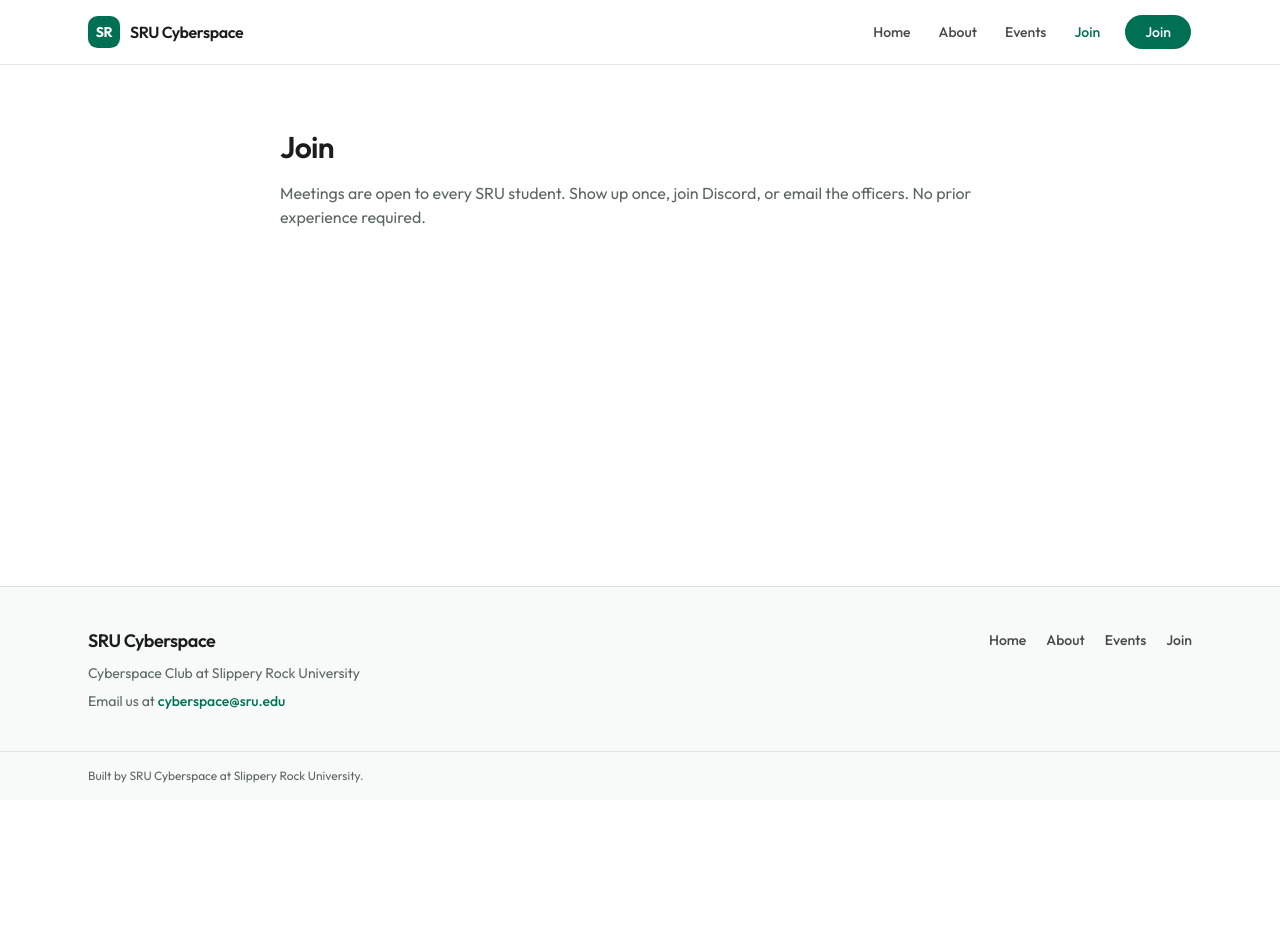
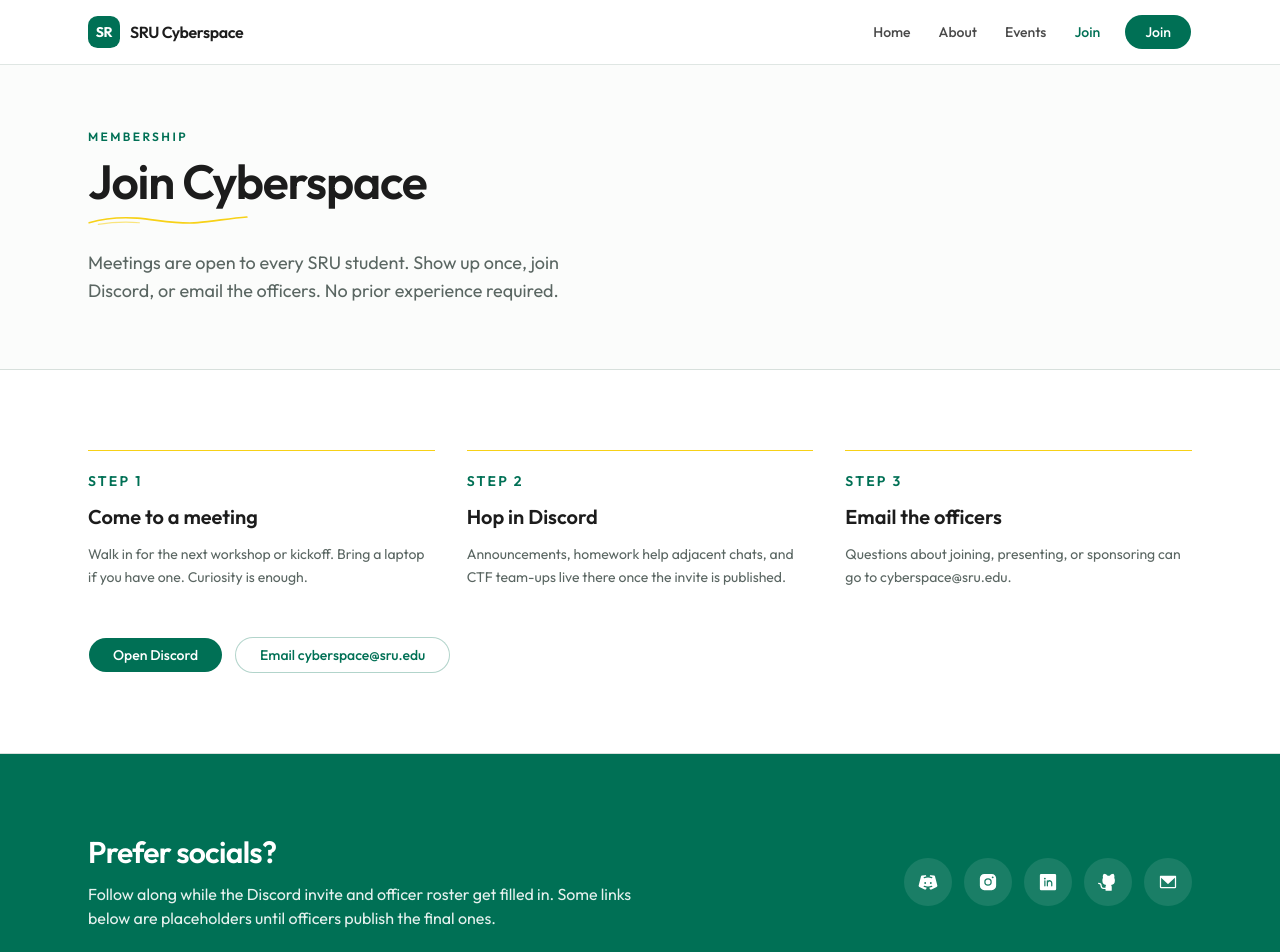
Before and after one commit to SRU-Cyberspace/SRU-Cyberspace-Website, a Next.js app: page /join in a window 1280 px wide. Shown: the top 952 px of the page. Before the commit the page ends 800 px from the top, so only its background shows below. Built offline with nearby package versions, Linux system fonts and the light colour scheme.

Commit message:
feat(pages): flesh out About, Events, and Join

```diff
--- a/src/app/about/page.tsx
+++ b/src/app/about/page.tsx
@@ -1,14 +1,73 @@
+import type { Metadata } from "next"
+import { PageHero } from "@/components/page-hero"
 import { club } from "@/content/club"
 
-export const metadata = {
+export const metadata: Metadata = {
   title: "About",
+  description: club.aboutBlurb,
 }
 
 export default function AboutPage() {
   return (
-    <main className="mx-auto flex w-full max-w-3xl flex-1 flex-col gap-4 px-6 py-16">
-      <h1 className="text-3xl font-semibold tracking-tight">About</h1>
-      <p className="text-muted-foreground">{club.aboutBlurb}</p>
+    <main>
+      <PageHero
+        eyebrow={club.formalName}
+        title="About the club"
+        description={club.aboutBlurb}
+      />
+
+      <section className="mx-auto grid w-full max-w-6xl gap-12 px-4 py-16 sm:px-6 md:grid-cols-[1.2fr_0.8fr] md:py-20">
+        <div className="space-y-5">
+          <h2 className="text-2xl font-semibold tracking-tight text-ink">
+            Who we are
+          </h2>
+          <p className="leading-relaxed text-muted-foreground">
+            {club.mission}
+          </p>
+          <p className="leading-relaxed text-muted-foreground">
+            Meetings mix short talks with time on the keyboard. You can show up
+            for one workshop or stick around all semester. Majors, minors, and
+            first-year explorers are all welcome.
+          </p>
+        </div>
+
+        <aside className="space-y-4 rounded-2xl bg-brand p-6 text-brand-foreground md:p-8">
+          <h2 className="text-xl font-semibold tracking-tight">Quick facts</h2>
+          <ul className="space-y-3 text-sm leading-relaxed text-brand-foreground/90">
+            <li>Open to every Slippery Rock University student</li>
+            <li>Focus on ethical cybersecurity practice and community</li>
+            <li>Workshops, CTF nights, speakers, and career help</li>
+            <li>Campus home base in {club.location}</li>
+          </ul>
+        </aside>
+      </section>
+
+      <section className="border-t border-border bg-background">
+        <div className="mx-auto w-full max-w-6xl px-4 py-16 sm:px-6 md:py-20">
+          <h2 className="text-2xl font-semibold tracking-tight text-ink">
+            Officers
+          </h2>
+          <p className="mt-2 max-w-2xl text-muted-foreground">
+            Officer names will appear here once the board confirms them for{" "}
+            {club.schoolYear}.
+          </p>
+          <ul className="mt-10 grid gap-6 sm:grid-cols-2 lg:grid-cols-3">
+            {club.officers.map((officer) => (
+              <li
+                key={officer.role}
+                className="border-t border-gold pt-4"
+              >
+                <p className="text-sm font-medium uppercase tracking-[0.14em] text-brand">
+                  {officer.role}
+                </p>
+                <p className="mt-2 text-lg font-semibold text-ink">
+                  {officer.name}
+                </p>
+              </li>
+            ))}
+          </ul>
+        </div>
+      </section>
     </main>
   )
 }
--- a/src/app/events/page.tsx
+++ b/src/app/events/page.tsx
@@ -1,17 +1,83 @@
+import type { Metadata } from "next"
+import Link from "next/link"
+import { PageHero } from "@/components/page-hero"
+import { Pressable } from "@/components/pressable"
+import { Button } from "@/components/ui/button"
 import { club } from "@/content/club"
 
-export const metadata = {
+export const metadata: Metadata = {
   title: "Events",
+  description:
+    "Workshops, CTF practice, and speaker nights from Cyberspace Club at SRU.",
 }
 
 export default function EventsPage() {
   return (
-    <main className="mx-auto flex w-full max-w-3xl flex-1 flex-col gap-4 px-6 py-16">
-      <h1 className="text-3xl font-semibold tracking-tight">Events</h1>
-      <p className="text-muted-foreground">
-        Upcoming nights and workshops for {club.shortName}. Dates land once
-        officers confirm the calendar.
-      </p>
+    <main>
+      <PageHero
+        eyebrow="Calendar"
+        title="Events and initiatives"
+        description="Workshop nights, CTF practice, and speakers. Exact dates stay TBA until officers publish the fall schedule."
+      />
+
+      <section className="mx-auto w-full max-w-6xl px-4 py-16 sm:px-6 md:py-20">
+        <h2 className="text-2xl font-semibold tracking-tight text-ink">
+          Upcoming
+        </h2>
+        <ul className="mt-8 space-y-6">
+          {club.events.map((event) => (
+            <li
+              key={event.title}
+              className="grid gap-3 border-t border-border py-6 md:grid-cols-[220px_1fr] md:gap-8"
+            >
+              <div>
+                <p className="text-sm font-semibold uppercase tracking-[0.14em] text-brand">
+                  {event.status === "tba" ? "Date TBA" : event.status}
+                </p>
+                <p className="mt-2 text-sm text-muted-foreground">
+                  {event.date}
+                </p>
+                <p className="text-sm text-muted-foreground">{event.location}</p>
+              </div>
+              <div>
+                <h3 className="text-xl font-semibold text-ink">{event.title}</h3>
+                <p className="mt-2 max-w-2xl leading-relaxed text-muted-foreground">
+                  {event.summary}
+                </p>
+              </div>
+            </li>
+          ))}
+        </ul>
+      </section>
+
+      <section className="border-t border-border bg-secondary/40">
+        <div className="mx-auto w-full max-w-6xl px-4 py-16 sm:px-6 md:py-20">
+          <h2 className="text-2xl font-semibold tracking-tight text-ink">
+            Ongoing initiatives
+          </h2>
+          <ul className="mt-10 grid gap-8 md:grid-cols-3">
+            {club.initiatives.map((item) => (
+              <li key={item.title} className="space-y-2 border-t border-gold pt-5">
+                <h3 className="text-lg font-semibold text-ink">{item.title}</h3>
+                <p className="text-sm leading-relaxed text-muted-foreground">
+                  {item.summary}
+                </p>
+              </li>
+            ))}
+          </ul>
+          <div className="mt-12">
+            <Pressable>
+              <Button
+                render={<Link href="/join" />}
+                className="rounded-full bg-brand px-6 text-brand-foreground hover:bg-brand/90"
+                size="lg"
+              >
+                Join and get updates
+              </Button>
+            </Pressable>
+          </div>
+        </div>
+      </section>
     </main>
   )
 }
--- a/src/app/join/page.tsx
+++ b/src/app/join/page.tsx
@@ -1,14 +1,121 @@
+import type { Metadata } from "next"
+import Link from "next/link"
+import { PageHero } from "@/components/page-hero"
+import { Pressable } from "@/components/pressable"
+import { SocialIcon } from "@/components/social-icon"
+import { Button } from "@/components/ui/button"
 import { club } from "@/content/club"
 
-export const metadata = {
+export const metadata: Metadata = {
   title: "Join",
+  description: club.joinBlurb,
 }
 
+const steps = [
+  {
+    title: "Come to a meeting",
+    body: "Walk in for the next workshop or kickoff. Bring a laptop if you have one. Curiosity is enough.",
+  },
+  {
+    title: "Hop in Discord",
+    body: "Announcements, homework help adjacent chats, and CTF team-ups live there once the invite is published.",
+  },
+  {
+    title: "Email the officers",
+    body: `Questions about joining, presenting, or sponsoring can go to ${club.email}.`,
+  },
+] as const
+
 export default function JoinPage() {
+  const discord = club.socials.find((social) => social.kind === "discord")
+
   return (
-    <main className="mx-auto flex w-full max-w-3xl flex-1 flex-col gap-4 px-6 py-16">
-      <h1 className="text-3xl font-semibold tracking-tight">Join</h1>
-      <p className="text-muted-foreground">{club.joinBlurb}</p>
+    <main>
+      <PageHero
+        eyebrow="Membership"
+        title="Join Cyberspace"
+        description={club.joinBlurb}
+      />
+
+      <section className="mx-auto w-full max-w-6xl px-4 py-16 sm:px-6 md:py-20">
+        <ol className="grid gap-8 md:grid-cols-3">
+          {steps.map((step, index) => (
+            <li key={step.title} className="space-y-3 border-t border-gold pt-5">
+              <p className="text-sm font-semibold uppercase tracking-[0.16em] text-brand">
+                Step {index + 1}
+              </p>
+              <h2 className="text-xl font-semibold text-ink">{step.title}</h2>
+              <p className="text-sm leading-relaxed text-muted-foreground">
+                {step.body}
+              </p>
+            </li>
+          ))}
+        </ol>
+
+        <div className="mt-12 flex flex-wrap gap-3">
+          <Pressable>
+            <Button
+              render={
+                <a
+                  href={discord?.href ?? `mailto:${club.email}`}
+                  target={discord ? "_blank" : undefined}
+                  rel={discord ? "noopener noreferrer" : undefined}
+                />
+              }
+              className="rounded-full bg-brand px-6 text-brand-foreground hover:bg-brand/90"
+              size="lg"
+            >
+              Open Discord
+            </Button>
+          </Pressable>
+          <Pressable>
+            <Button
+              render={<a href={`mailto:${club.email}`} />}
+              variant="outline"
+              className="rounded-full border-brand/30 px-6 text-brand hover:bg-brand/5"
+              size="lg"
+            >
+              Email {club.email}
+            </Button>
+          </Pressable>
+        </div>
+      </section>
+
+      <section className="border-t border-border bg-brand text-brand-foreground">
+        <div className="mx-auto flex w-full max-w-6xl flex-col gap-8 px-4 py-16 sm:px-6 md:flex-row md:items-center md:justify-between md:py-20">
+          <div className="max-w-xl space-y-3">
+            <h2 className="text-3xl font-semibold tracking-tight">
+              Prefer socials?
+            </h2>
+            <p className="text-brand-foreground/90">
+              Follow along while the Discord invite and officer roster get filled
+              in. Some links below are placeholders until officers publish the
+              final ones.
+            </p>
+          </div>
+          <ul className="flex flex-wrap gap-3">
+            {club.socials.map((social) => (
+              <li key={social.kind}>
+                <Pressable>
+                  <Link
+                    href={social.href}
+                    target={social.kind === "email" ? undefined : "_blank"}
+                    rel={
+                      social.kind === "email"
+                        ? undefined
+                        : "noopener noreferrer"
+                    }
+                    aria-label={`${club.name} ${social.label}`}
+                    className="grid size-12 place-items-center rounded-full bg-white/10 text-brand-foreground no-underline transition-colors hover:bg-gold hover:text-gold-foreground"
+                  >
+                    <SocialIcon kind={social.kind} className="size-5" />
+                  </Link>
+                </Pressable>
+              </li>
+            ))}
+          </ul>
+        </div>
+      </section>
     </main>
   )
 }
--- /dev/null
+++ b/src/components/page-hero.tsx
@@ -0,0 +1,30 @@
+import { SvgUnderline } from "@/components/svg-underline"
+
+export function PageHero({
+  eyebrow,
+  title,
+  description,
+}: {
+  eyebrow?: string
+  title: string
+  description: string
+}) {
+  return (
+    <header className="border-b border-border bg-secondary/40">
+      <div className="mx-auto w-full max-w-6xl px-4 py-14 sm:px-6 md:py-16">
+        {eyebrow ? (
+          <p className="text-xs font-semibold uppercase tracking-[0.2em] text-brand">
+            {eyebrow}
+          </p>
+        ) : null}
+        <h1 className="mt-3 text-4xl font-semibold tracking-tight text-ink sm:text-5xl">
+          {title}
+        </h1>
+        <SvgUnderline className="mt-2 h-4 w-40 text-gold" />
+        <p className="mt-5 max-w-2xl text-lg text-muted-foreground text-balance">
+          {description}
+        </p>
+      </div>
+    </header>
+  )
+}
```
